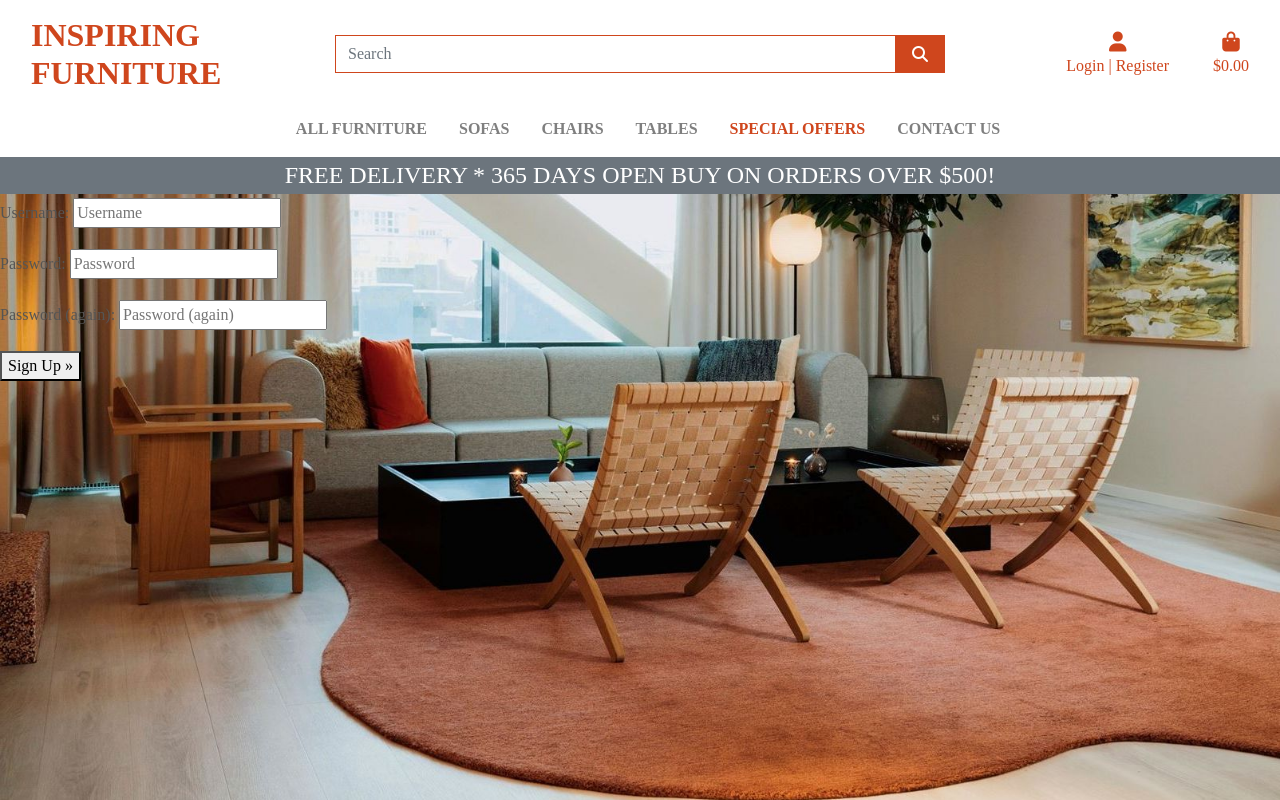
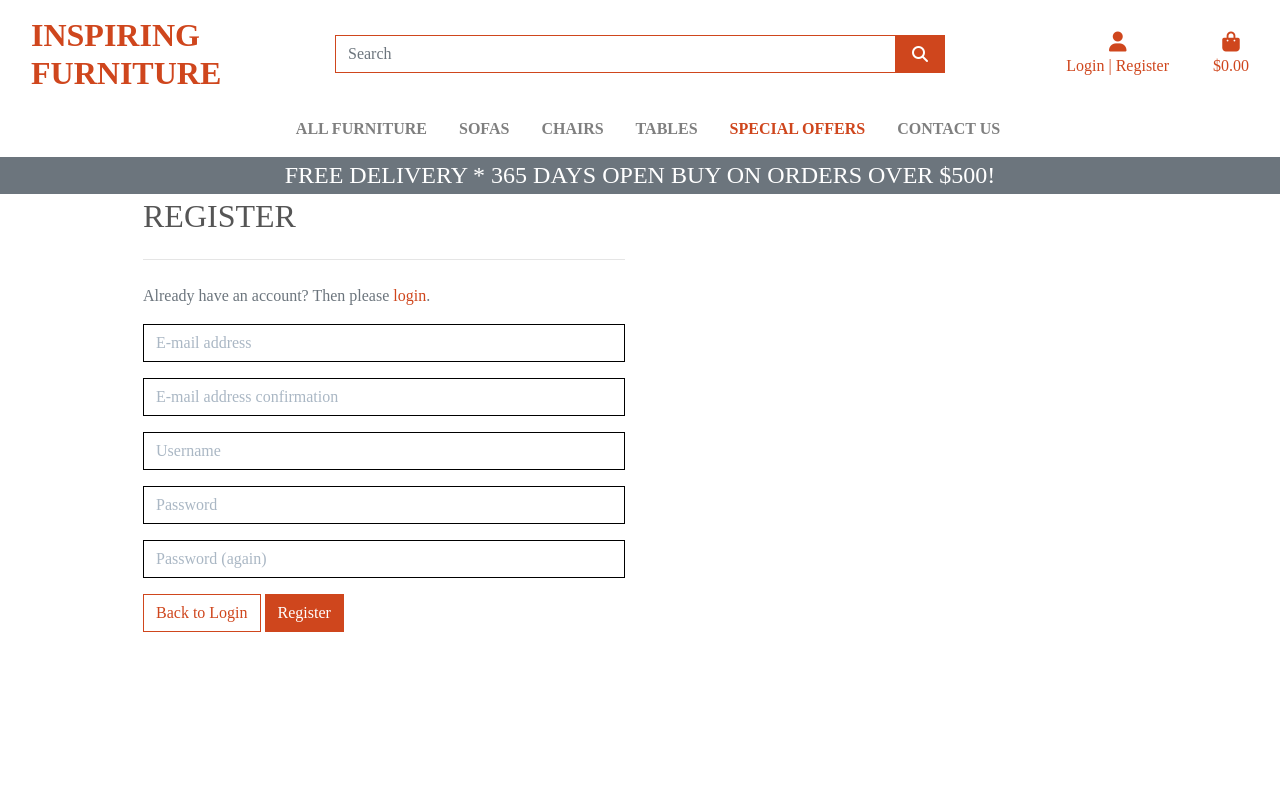
Before and after one commit to emusat2021/Inspiring-Furniture, a Django app: page /accounts/signup/ in a window 1280 px wide. Run offline with Django 3.2, Linux system fonts and the light colour scheme; some libraries are stand-ins or nearby versions.

Commit message:
Update and style allauth templates

```diff
--- a/static/css/base.css
+++ b/static/css/base.css
@@ -193,6 +193,62 @@
     overflow-y: auto;
 }
 
+/* Allauth form formatting */
+
+.allauth-form-inner-content p {
+    margin-top: 1.5rem; /* mt-4 */
+    color: #6c757d; /* text-secondary */
+}
+
+.allauth-form-inner-content input {
+    border-color: #000;
+    border-radius: 0;
+}
+
+.allauth-form-inner-content label:not([for='id_remember']) {
+    display: none;
+}
+
+.allauth-form-inner-content input::placeholder {
+    color: #aab7c4;
+}
+
+.allauth-form-inner-content button,
+.allauth-form-inner-content input[type='submit'] {
+	/* btn */
+	display: inline-block;
+    font-weight: 400;
+    text-align: center;
+    vertical-align: middle;
+    -webkit-user-select: none;
+    -moz-user-select: none;
+    -ms-user-select: none;
+    user-select: none;
+    background: #cf461d;
+    border: 1px solid #cf461d;
+    color: white;
+    padding: .375rem .75rem;
+    font-size: 1rem;
+    line-height: 1.5;
+    border-radius: 0;
+
+    /* standard bootstrap btn transitions */
+    transition: color .15s ease-in-out,background-color .15s ease-in-out,border-color .15s ease-in-out,box-shadow .15s ease-in-out;
+}
+
+.allauth-form-inner-content button:hover,
+.allauth-form-inner-content input[type='submit']:hover {
+    background: #cf461d;
+    /* border: #cf461d; */
+    color: white;
+}
+
+.allauth-form-inner-content a {
+	color: #cf461d; /* text-info */
+}
+
+
+
 /* -------------------------------- Media Queries */
 
 /* Slightly larger container on xl screens */
--- a/templates/allauth/account/account_inactive.html
+++ b/templates/allauth/account/account_inactive.html
@@ -4,8 +4,10 @@
 
 {% block head_title %}{% trans "Account Inactive" %}{% endblock %}
 
-{% block content %}
-<h1>{% trans "Account Inactive" %}</h1>
+{% block inner_content %}
+<hr>
+<h2 class="logo-font mb-4">{% trans "Account Inactive" %}</h2>
+<hr>
 
 <p>{% trans "This account is inactive." %}</p>
 {% endblock %}
--- a/templates/allauth/account/base.html
+++ b/templates/allauth/account/base.html
@@ -1 +1,15 @@
 {% extends "base.html" %}
+
+{% block content %}
+    <div class="container header-container">
+        <div class="overlay"></div>
+        <div class="row">
+            <div class="col-12 col-md-6">
+                <div class="allauth-form-inner-content">
+                    {% block inner_content %}
+                    {% endblock %}
+                </div>
+            </div>
+        </div>
+    </div>
+{% endblock %}
--- a/templates/allauth/account/email_confirm.html
+++ b/templates/allauth/account/email_confirm.html
@@ -6,8 +6,10 @@
 {% block head_title %}{% trans "Confirm E-mail Address" %}{% endblock %}
 
 
-{% block content %}
-<h1>{% trans "Confirm E-mail Address" %}</h1>
+{% block inner_content %}
+<hr>
+<h2 class="logo-font mb-4">{% trans "Confirm E-mail Address" %}</h2>
+<hr>
 
 {% if confirmation %}
 
--- a/templates/allauth/account/signup.html
+++ b/templates/allauth/account/signup.html
@@ -2,20 +2,23 @@
 
 {% load i18n %}
 
-{% block head_title %}{% trans "Signup" %}{% endblock %}
+{% block head_title %}{% trans "Register" %}{% endblock %}
 
-{% block content %}
-<h1>{% trans "Sign Up" %}</h1>
+{% block inner_content %}
+<hr>
+<h2 class="logo-font mb-4">{% trans "Register" %}</h2>
+<hr>
 
-<p>{% blocktrans %}Already have an account? Then please <a href="{{ login_url }}">sign in</a>.{% endblocktrans %}</p>
+<p>{% blocktrans %}Already have an account? Then please <a href="{{ login_url }}">login</a>.{% endblocktrans %}</p>
 
 <form class="signup" id="signup_form" method="post" action="{% url 'account_signup' %}">
   {% csrf_token %}
-  {{ form.as_p }}
+  {{ form|crispy }}
   {% if redirect_field_value %}
   <input type="hidden" name="{{ redirect_field_name }}" value="{{ redirect_field_value }}" />
   {% endif %}
-  <button type="submit">{% trans "Sign Up" %} &raquo;</button>
+  <a class="btn btn-outline-black rounded-0" href="{% url 'account_login' %}">Back to Login</a>
+  <button type="submit" class=" btn btn-cust">{% trans "Register" %}</button>
 </form>
 
 {% endblock %}
--- a/templates/allauth/account/verification_sent.html
+++ b/templates/allauth/account/verification_sent.html
@@ -4,8 +4,10 @@
 
 {% block head_title %}{% trans "Verify Your E-mail Address" %}{% endblock %}
 
-{% block content %}
-    <h1>{% trans "Verify Your E-mail Address" %}</h1>
+{% block inner_content %}
+    <hr>
+    <h2 class="logo-font mb-4">{% trans "Verify Your E-mail Address" %}</h2>
+    <hr>
 
     <p>{% blocktrans %}We have sent an e-mail to you for verification. Follow the link provided to finalize the signup process. Please contact us if you do not receive it within a few minutes.{% endblocktrans %}</p>
 
--- a/templates/allauth/account/verified_email_required.html
+++ b/templates/allauth/account/verified_email_required.html
@@ -4,8 +4,10 @@
 
 {% block head_title %}{% trans "Verify Your E-mail Address" %}{% endblock %}
 
-{% block content %}
-<h1>{% trans "Verify Your E-mail Address" %}</h1>
+{% block inner_content %}
+<hr>
+<h2 class="logo-font mb-4">{% trans "Verify Your E-mail Address" %}</h2>
+<hr>
 
 {% url 'account_email' as email_url %}
 
```
Also changed, not shown: templates/allauth/account/email.html (+5 -3 lines), templates/allauth/account/login.html (+10 -5 lines), templates/allauth/account/signup_closed.html (+5 -3 lines), templates/allauth/base.html (added, +40 -0 lines).
